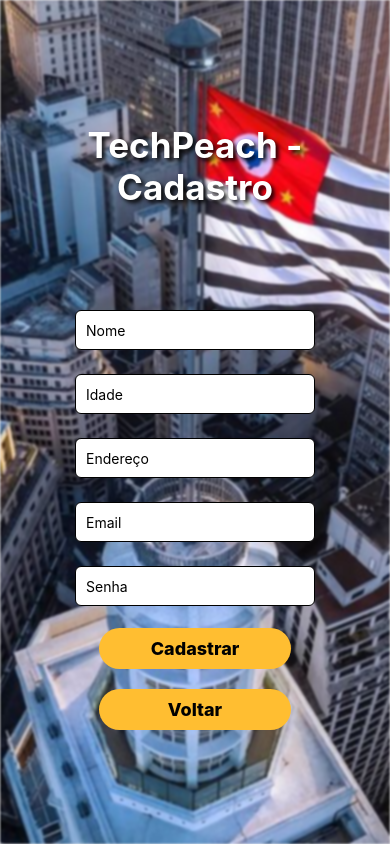
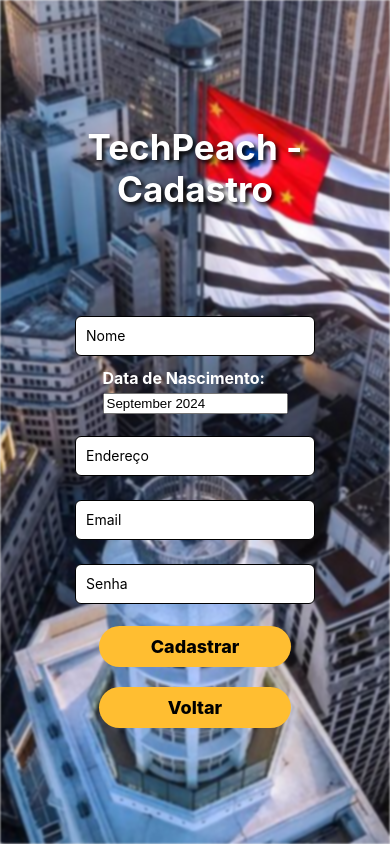
Before and after one commit to ErikTeixeira/Proj-challenge, a React Native app: screen /Register in a window 390 px wide. Built offline with nearby package versions, Linux system fonts and the light colour scheme; no server answers.

Commit message:
correcao cadastro

```diff
--- a/MainNavigator.js
+++ b/MainNavigator.js
@@ -1,7 +1,7 @@
 import React from 'react';
 import { createNativeStackNavigator } from '@react-navigation/native-stack';
 import Login from './src/screens/Login';
-import Register from './src/screens/register';
+import Register from './src/screens/Register';
 import Home from './src/screens/Home';
 import PlaceDetails from './src/screens/PlaceDetails';
 import AddItinerario from './src/screens/AddItinerario';
--- a/package.json
+++ b/package.json
@@ -14,6 +14,7 @@
     "@expo/metro-runtime": "~3.2.3",
     "@google/generative-ai": "^0.17.0",
     "@react-native-async-storage/async-storage": "1.23.1",
+    "@react-native-community/datetimepicker": "^8.2.0",
     "@react-navigation/native": "^6.1.17",
     "@react-navigation/native-stack": "^6.9.26",
     "axios": "^1.7.4",
@@ -22,8 +23,9 @@
     "expo-status-bar": "~1.12.1",
     "expo-updates": "~0.25.24",
     "firebase": "^10.10.0",
-    "react": "18.2.0",
-    "react-dom": "^18.2.0",
+    "react": "^18.3.1",
+    "react-datepicker": "^7.3.0",
+    "react-dom": "^18.3.1",
     "react-native": "0.74.5",
     "react-native-alert-notification": "^0.4.0",
     "react-native-flash-message": "^0.4.2",
--- a/src/screens/MyItinerary/index.js
+++ b/src/screens/MyItinerary/index.js
@@ -47,7 +47,6 @@ const MyItinerary = ({ navigation }) => {
       // Chame a função deleteItinerary do contexto:
       await deleteItinerary(itineraryId);
 
-      // Exiba um alerta de sucesso:
       alert('Sucesso', 'Itinerário excluído com sucesso!');
     } catch (error) {
       console.error('Erro ao excluir o itinerário:', error);
--- a/src/screens/register/index.js
+++ b/src/screens/register/index.js
@@ -3,32 +3,61 @@ import { View, Text, Pressable, ImageBackground, ScrollView, Alert } from 'react
 import { getAuth, createUserWithEmailAndPassword, updateProfile } from 'firebase/auth';
 import { getFirestore, doc, setDoc } from 'firebase/firestore';
 import { app } from '../../../firebaseConfig';
-
+import DatePicker from 'react-datepicker'; // Importe o DatePicker
+import 'react-datepicker/dist/react-datepicker.css'; // Importe os estilos
 import InputText from '../../components/InputText/index';
-
 import styles from './style';
 
 const Register = ({ navigation }) => {
   const [nome, setNome] = useState('');
-  const [idade, setIdade] = useState('');
+
+  const [dataNascimento, setDataNascimento] = useState(new Date()); // Use Date para data de nascimento
+
   const [endereco, setEndereco] = useState('');
   const [email, setEmail] = useState('');
   const [senha, setSenha] = useState('');
   const [error, setError] = useState(null);
+  const [showDatePicker, setShowDatePicker] = useState(false);
 
   const auth = getAuth(app);
   const db = getFirestore(app);
 
-  const handleIdadeChange = (text) => {
-    const numericText = text.replace(/[^0-9]/g, ''); // Permite apenas números
-    setIdade(numericText);
+  const handleDateChange = (event, selectedDate) => {
+    const currentDate = selectedDate || dataNascimento;
+    setShowDatePicker(false);
+    setDataNascimento(currentDate);
+  };
+
+  const showDatepicker = () => {
+    setShowDatePicker(true);
+  };
+
+  const calculateAge = (date) => {
+    const today = new Date();
+    const birthDate = new Date(date);
+    let age = today.getFullYear() - birthDate.getFullYear();
+    const m = today.getMonth() - birthDate.getMonth();
+    if (m < 0 || (m === 0 && today.getDate() < birthDate.getDate())) {
+      age--;
+    }
+    return age;
   };
 
   const handleCadastro = async () => {
-    const idadeNum = parseInt(idade, 10);
+    const age = calculateAge(dataNascimento);
 
-    if (idadeNum < 10) {
-      Alert.alert('Erro', 'Você precisa ter pelo menos 10 anos para se cadastrar.');
+    if (age < 12) {
+      alert('Você precisa ter uma idade válida.');
+      return;
+    }
+
+    if (!email.includes('@')) {
+      alert('Por favor, insira um endereço de email válido.');
+      return;
+    }
+
+    if (senha.length < 6) {
+      alert('A senha deve ter pelo menos 6 caracteres.');
       return;
     }
 
@@ -40,9 +69,13 @@ const Register = ({ navigation }) => {
         displayName: nome,
       });
 
+      const mesAnoNascimento = `${dataNascimento.toLocaleString('default', { month: 'long' })} ${dataNascimento.getFullYear()}`;
+
+      alert('Sucesso na criação de login!');
+
       await setDoc(doc(db, 'users', user.uid), {
         nome: nome,
-        idade: idade,
+        dataNascimento: mesAnoNascimento, // Salva apenas mês e ano
         endereco: endereco,
         email: email,
       });
@@ -76,13 +109,18 @@ const Register = ({ navigation }) => {
             onChangeText={setNome}
           />
 
-          <InputText
-            style={styles.input}
-            placeholder="Idade"
-            value={idade}
-            onChangeText={handleIdadeChange}
-            keyboardType="numeric"
-          />
+          <View style={styles.datePickerContainer}>
+            <Text style={styles.datePickerLabel}>Data de Nascimento:</Text>
+
+            <DatePicker
+              selected={dataNascimento}
+              onChange={(date) => setDataNascimento(date)}
+              dateFormat="MMMM yyyy"
+              showMonthYearPicker
+              locale="pt-BR"
+              style={styles.datePicker}
+            />
+          </View>
 
           <InputText
             style={styles.input}
--- a/src/screens/register/style.js
+++ b/src/screens/register/style.js
@@ -28,7 +28,7 @@ const styles = StyleSheet.create({
     fontWeight: '700',
     color: '#fff',
     textAlign: 'center',
-    paddingBottom: '20%',
+    paddingBottom: '21%',
     textShadowColor: 'rgba(0, 0, 0, 0.95)',
     textShadowOffset: { width: 3, height: 3 },
     textShadowRadius: 4,
@@ -46,6 +46,24 @@ const styles = StyleSheet.create({
     fontWeight: '800',
     color: '#000',
   },
+  datePickerContainer: {
+    marginBottom: 10,
+  },
+  datePickerLabel: {
+    fontSize: 16,
+    marginBottom: 5,
+    color: '#fff',
+    fontWeight: 700
+  },
+  datePicker: {
+    width: '100%',
+    height: '40px',
+    border: '1px solid #eca406',
+    borderRadius: '6px',
+    padding: '10px',
+    color: '#000',
+    backgroundColor: '#fff',
+  },
 });
 
 export default styles;
```
Also changed, not shown: 1 other file (tests, documents, lock files or other folders).
